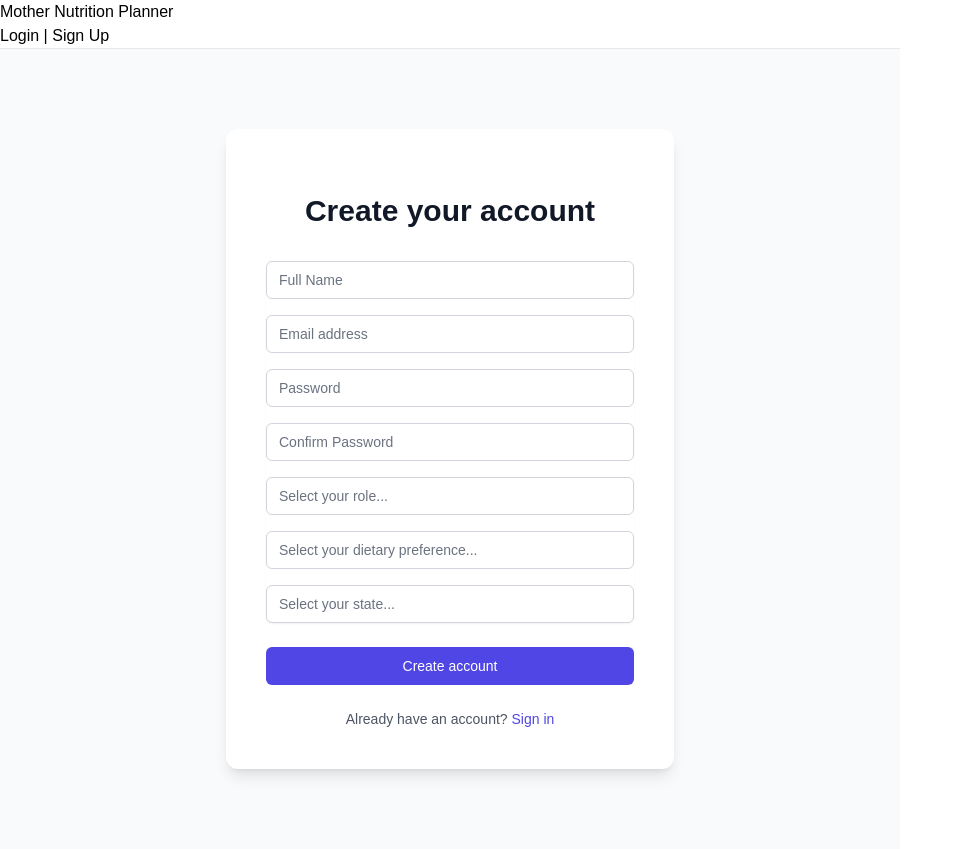
After one commit to BhavyaV05/mothers_nutrition, a Flask app: page /signup in a window 1280 px wide. The commit adds this page. Shown: the whole page, without its empty margins (0-963 px from the left). Run offline with Flask 3, Linux system fonts and the light colour scheme; some libraries are stand-ins or nearby versions.

Commit message:
login/signup

```diff
--- a/latest_imp/app.py
+++ b/latest_imp/app.py
@@ -1,8 +1,13 @@
 import os
-from flask import Flask, request, jsonify, render_template, redirect, url_for
+from flask import Flask, request, jsonify, render_template, redirect, url_for, session, flash
 from werkzeug.utils import secure_filename
+from werkzeug.security import generate_password_hash, check_password_hash
 from config import UPLOAD_FOLDER, MAX_CONTENT_LENGTH, SECRET_KEY
-from models import create_meal_doc, update_meal_labels_and_nutrients, get_meal, create_nutrition_plan , plans_col, get_total_intake_for_day , get_active_plan_for_mother_and_date
+from models import (
+    create_meal_doc, update_meal_labels_and_nutrients, get_meal, create_nutrition_plan,
+    plans_col, get_total_intake_for_day, get_active_plan_for_mother_and_date,
+    users_col
+)
 from utils.ocr_dummy import analyze_image_dummy
 from bson.objectid import ObjectId
 from datetime import datetime
@@ -14,10 +19,15 @@ app.config['UPLOAD_FOLDER'] = UPLOAD_FOLDER
 app.config['MAX_CONTENT_LENGTH'] = MAX_CONTENT_LENGTH
 app.config['SECRET_KEY'] = SECRET_KEY
 
-# Simple pages
+# ---------------- BASIC PAGES ----------------
+
 @app.route("/")
 def index():
-    return redirect(url_for('mother_page'))
+    if session.get("role") == "doctor":
+        return redirect(url_for("doctor_page"))
+    elif session.get("role") == "mother":
+        return redirect(url_for("mother_page"))
+    return redirect(url_for("login"))
 
 @app.route("/mother")
 def mother_page():
@@ -27,7 +37,74 @@ def mother_page():
 def doctor_page():
     return render_template("doctor.html")
 
-# API: upload meal (mother)
+# ---------------- AUTH ROUTES ----------------
+
+@app.route("/signup", methods=["GET", "POST"])
+def signup():
+    if request.method == "POST":
+        full_name = request.form.get("full_name")
+        email = request.form.get("email").lower()
+        password = request.form.get("password")
+        confirm_password = request.form.get("confirm_password")
+        role = request.form.get("role")
+
+        if password != confirm_password:
+            flash("Passwords do not match", "danger")
+            return redirect(url_for("signup"))
+
+        existing = users_col.find_one({"email": email})
+        if existing:
+            flash("Email already registered. Please log in.", "danger")
+            return redirect(url_for("login"))
+
+        hashed_pw = generate_password_hash(password)
+        users_col.insert_one({
+            "full_name": full_name,
+            "email": email,
+            "password": hashed_pw,
+            "role": role,
+            "createdAt": datetime.utcnow()
+        })
+
+        flash("Account created successfully! Please log in.", "success")
+        return redirect(url_for("login"))
+
+    return render_template("signup.html")
+
+
+@app.route("/login", methods=["GET", "POST"])
+def login():
+    if request.method == "POST":
+        email = request.form.get("email").lower()
+        password = request.form.get("password")
+
+        user = users_col.find_one({"email": email})
+        if not user or not check_password_hash(user["password"], password):
+            flash("Invalid email or password", "danger")
+            return redirect(url_for("login"))
+
+        session["user_id"] = str(user["_id"])
+        session["full_name"] = user["full_name"]
+        session["role"] = user["role"]
+
+        flash("Login successful!", "success")
+
+        if user["role"] == "mother":
+            return redirect(url_for("mother_page"))
+        else:
+            return redirect(url_for("doctor_page"))
+
+    return render_template("login.html")
+
+
+@app.route("/logout")
+def logout():
+    session.clear()
+    flash("You have been logged out.", "success")
+    return redirect(url_for("login"))
+
+# ---------------- API ROUTES ----------------
+
 @app.route("/api/meals/upload", methods=["POST"])
 def upload_meal():
     mother_id = request.form.get("motherId")
@@ -46,19 +123,15 @@ def upload_meal():
     save_path = os.path.join(app.config['UPLOAD_FOLDER'], filename)
     img.save(save_path)
 
-    # Create meal record
     meal_id, _ = create_meal_doc(mother_id, meal_type, meal_date, save_path)
 
-    # Run dummy OCR
     ocr_result = analyze_image_dummy(save_path)
     nutrients = ocr_result.get("nutrients", {})
 
-    # Update the meal document
     updated = update_meal_labels_and_nutrients(meal_id, ocr_result.get("labels"), nutrients)
     updated['_id'] = str(updated['_id'])
 
-    # --- Compare with doctor's plan ---
-    from models import get_active_plan_for_mother_and_date, create_alert
+    from models import create_alert
     from utils.nutrition_check import compare_nutrients
 
     plan = get_active_plan_for_mother_and_date(mother_id, meal_date)
@@ -78,9 +151,10 @@ def upload_meal():
             alert_info = {"alert_created": False}
     else:
         alert_info = {"alert_created": False, "reason": "no plan for meal type"}
+
     total_intake = get_total_intake_for_day(mother_id, meal_date)
 
-# Calculate total daily goal (sum of required_nutrients across all meal types)
+    # Daily goal
     if plan and plan.get("required_nutrients"):
         daily_goal = {}
         for meal_type_data in plan["required_nutrients"].values():
@@ -89,108 +163,21 @@ def upload_meal():
     else:
         daily_goal = {}
 
-# Compute remaining nutrients
     remaining = {}
     for k, goal in daily_goal.items():
         taken = total_intake.get(k, 0)
         remaining[k] = round(max(goal - taken, 0), 2)
+
     return jsonify({
-    "meal": updated,
-    "ocr_result": ocr_result,
-    "meal_check": alert_info,
-    "daily_summary": {
-        "goal": daily_goal,
-        "taken_so_far": total_intake,
-        "remaining": remaining
-    }
-}), 201
-
-
-
-
-@app.route("/api/meals/<meal_id>", methods=["GET"])
-def get_meal_api(meal_id):
-    try:
-        meal = get_meal(meal_id)
-    except Exception:
-        return jsonify({"error": "invalid id"}), 400
-    if not meal:
-        return jsonify({"error": "not found"}), 404
-    meal['_id'] = str(meal['_id'])
-    return jsonify(meal)
-
-# API: doctor creates nutrition plan
-@app.route("/api/nutrition-plans", methods=["POST"])
-def create_plan_api():
-    data = request.get_json() or {}
-    mother_id = data.get("motherId")
-    title = data.get("title", "Daily Nutrition Plan")
-    required_nutrients = data.get("required_nutrients", {})  # new field
-
-    if not mother_id or not required_nutrients:
-        return jsonify({"error": "motherId and required_nutrients are required"}), 400
-
-    plan_doc = {
-        "motherId": mother_id,
-        "title": title,
-        "required_nutrients": required_nutrients,
-        "status": "active",
-        "createdAt": datetime.utcnow()
-    }
-
-    res = plans_col.insert_one(plan_doc)
-    plan_doc["_id"] = str(res.inserted_id)
-    return jsonify({"plan": plan_doc}), 201
-
-
-@app.route("/api/meals/mother/<mother_id>", methods=["GET"])
-def get_meals_for_mother(mother_id):
-    from models import meals_col
-    meals = list(meals_col.find({"motherId": mother_id}).sort("mealDate", -1))
-    for m in meals:
-        m["_id"] = str(m["_id"])
-    return jsonify(meals)
-
-@app.route("/api/alerts/<mother_id>", methods=["GET"])
-def get_alerts_for_mother(mother_id):
-    from models import get_active_alerts
-    alerts = get_active_alerts(mother_id)
-    return jsonify(alerts)
-# API: Remaining nutrients for the day
-@app.route("/api/nutrients/remaining/<mother_id>", methods=["GET"])
-def get_remaining_nutrients(mother_id):
-
-    print("isi")
-    today = datetime.now().strftime("%Y-%m-%d")
-
-    # 1️⃣ Get active plan for the mother
-    plan = get_active_plan_for_mother_and_date(mother_id, today)
-    print(plan)
-    if not plan or not plan.get("required_nutrients"):
-        return jsonify({"error": "No active plan found for today"}), 404
-
-    # 2️⃣ Calculate total daily goal (sum of all meals)
-    daily_goal = {}
-    for meal_type_data in plan["required_nutrients"].values():
-        for k, v in meal_type_data.items():
-            daily_goal[k] = daily_goal.get(k, 0) + v
-    print(daily_goal)
-    # 3️⃣ Get total intake for the day
-    total_intake = get_total_intake_for_day(mother_id, today)
-
-    # 4️⃣ Compute remaining
-    remaining = {}
-    for k, goal in daily_goal.items():
-        taken = total_intake.get(k, 0)
-        remaining[k] = round(max(goal - taken, 0), 2)
-    print(remaining)
-    print("haha")
-    return jsonify({
-        "date": today,
-        "required": daily_goal,
-        "consumed": total_intake,
-        "remaining": remaining
-    })
+        "meal": updated,
+        "ocr_result": ocr_result,
+        "meal_check": alert_info,
+        "daily_summary": {
+            "goal": daily_goal,
+            "taken_so_far": total_intake,
+            "remaining": remaining
+        }
+    }), 201
 
 
 if __name__ == "__main__":
--- a/latest_imp/requirements.txt
+++ b/latest_imp/requirements.txt
@@ -1,4 +1,6 @@
-Flask==2.3.4
+Flask==2.3.2
 pymongo==4.4.0
 python-dotenv==1.0.0
 werkzeug==3.0.0
+Flask-Login==0.6.3
+Flask-WTF
--- a/latest_imp/templates/base.html
+++ b/latest_imp/templates/base.html
@@ -11,14 +11,38 @@
       input, textarea, select { width:100%; padding:8px; margin-top:4px; }
       pre { background:#f7f7f7; padding:12px; border-radius:6px; overflow:auto; }
     </style>
+    <script src="https://cdn.tailwindcss.com"></script>
   </head>
   <body>
-    <h1>Mother Nutrition Planner </h1>
+    <h1>Mother Nutrition Planner</h1>
     <nav>
-      <a href="/mother">Mother page</a> |
-      <a href="/doctor">Doctor page</a>
+      {% if session.get('user_id') %}
+        {% if session.get('role') == 'mother' %}
+          <a href="{{ url_for('mother_page') }}">My Dashboard</a> |
+        {% elif session.get('role') == 'doctor' %}
+          <a href="{{ url_for('doctor_page') }}">Doctor Dashboard</a> |
+        {% endif %}
+        <span>Welcome, {{ session.get('full_name') }}!</span>
+        <a href="{{ url_for('logout') }}" style="margin-left: 10px;">Logout</a>
+      {% else %}
+        <a href="{{ url_for('login') }}">Login</a> |
+        <a href="{{ url_for('signup') }}">Sign Up</a>
+      {% endif %}
     </nav>
     <hr/>
+
+    {% with messages = get_flashed_messages(with_categories=true) %}
+      {% if messages %}
+        {% for category, message in messages %}
+          <div class="card" style="background-color:{% if category == 'danger' %}#f8d7da{% else %}#d4edda{% endif %};
+          color:{% if category == 'danger' %}#721c24{% else %}#155724{% endif %};
+          border:0;">
+            {{ message }}
+          </div>
+        {% endfor %}
+      {% endif %}
+    {% endwith %}
+
     {% block content %}{% endblock %}
   </body>
 </html>
--- /dev/null
+++ b/latest_imp/templates/signup.html
@@ -0,0 +1,154 @@
+{% extends "base.html" %}
+
+{% block title %}Sign Up - Mother's Nutrition{% endblock %}
+
+{% block content %}
+<div class="flex items-center justify-center min-h-screen bg-gray-50 px-4 sm:px-6 lg:px-8">
+  <div class="max-w-md w-full space-y-8 bg-white p-10 rounded-xl shadow-lg">
+    <div>
+      <h2 class="mt-6 text-center text-3xl font-extrabold text-gray-900">
+        Create your account
+      </h2>
+    </div>
+
+    <!-- Flash messages -->
+    {% with messages = get_flashed_messages(with_categories=true) %}
+      {% if messages %}
+        {% for category, message in messages %}
+          <div class="{% if category == 'danger' %}bg-red-100 border-red-400 text-red-700{% else %}bg-green-100 border-green-400 text-green-700{% endif %} border px-4 py-3 rounded relative" role="alert">
+            <span class="block sm:inline">{{ message }}</span>
+          </div>
+        {% endfor %}
+      {% endif %}
+    {% endwith %}
+
+    <!-- Signup Form -->
+    <form class="mt-8 space-y-6" action="{{ url_for('signup') }}" method="POST">
+      {% if csrf_token is defined %}
+        <input type="hidden" name="csrf_token" value="{{ csrf_token() }}"/>
+      {% endif %}
+
+      <div class="rounded-md shadow-sm space-y-4">
+        <!-- Full Name -->
+        <div>
+          <label for="full-name" class="sr-only">Full Name</label>
+          <input id="full-name" name="full_name" type="text" autocomplete="name" required
+            class="appearance-none relative block w-full px-3 py-2 border border-gray-300 placeholder-gray-500 text-gray-900 rounded-md focus:outline-none focus:ring-indigo-500 focus:border-indigo-500 sm:text-sm"
+            placeholder="Full Name">
+        </div>
+
+        <!-- Email -->
+        <div>
+          <label for="email-address" class="sr-only">Email address</label>
+          <input id="email-address" name="email" type="email" autocomplete="email" required
+            class="appearance-none relative block w-full px-3 py-2 border border-gray-300 placeholder-gray-500 text-gray-900 rounded-md focus:outline-none focus:ring-indigo-500 focus:border-indigo-500 sm:text-sm"
+            placeholder="Email address">
+        </div>
+
+        <!-- Password -->
+        <div>
+          <label for="password" class="sr-only">Password</label>
+          <input id="password" name="password" type="password" autocomplete="new-password" required
+            class="appearance-none relative block w-full px-3 py-2 border border-gray-300 placeholder-gray-500 text-gray-900 rounded-md focus:outline-none focus:ring-indigo-500 focus:border-indigo-500 sm:text-sm"
+            placeholder="Password">
+        </div>
+
+        <!-- Confirm Password -->
+        <div>
+          <label for="confirm-password" class="sr-only">Confirm Password</label>
+          <input id="confirm-password" name="confirm_password" type="password" autocomplete="new-password" required
+            class="appearance-none relative block w-full px-3 py-2 border border-gray-300 placeholder-gray-500 text-gray-900 rounded-md focus:outline-none focus:ring-indigo-500 focus:border-indigo-500 sm:text-sm"
+            placeholder="Confirm Password">
+        </div>
+
+        <!-- Role -->
+        <div>
+          <label for="role" class="sr-only">I am a:</label>
+          <select id="role" name="role" required
+            class="appearance-none relative block w-full px-3 py-2 border border-gray-300 bg-white text-gray-500 rounded-md focus:outline-none focus:ring-indigo-500 focus:border-indigo-500 sm:text-sm">
+            <option value="" disabled selected>Select your role...</option>
+            <option value="mother">Mother</option>
+            <option value="doctor">Doctor</option>
+          </select>
+        </div>
+
+        <!-- Dietary Preference -->
+        <div>
+          <label for="diet" class="sr-only">Dietary Preference</label>
+          <select id="diet" name="diet" required
+            class="appearance-none relative block w-full px-3 py-2 border border-gray-300 bg-white text-gray-500 rounded-md focus:outline-none focus:ring-indigo-500 focus:border-indigo-500 sm:text-sm">
+            <option value="" disabled selected>Select your dietary preference...</option>
+            <option value="vegetarian">Vegetarian</option>
+            <option value="non-vegetarian">Non-Vegetarian</option>
+            <option value="eggetarian">Eggetarian</option>
+          </select>
+        </div>
+
+        <!-- State (India) -->
+        <div>
+          <label for="state" class="sr-only">State</label>
+          <select id="state" name="state" required
+            class="appearance-none relative block w-full px-3 py-2 border border-gray-300 bg-white text-gray-500 rounded-md focus:outline-none focus:ring-indigo-500 focus:border-indigo-500 sm:text-sm">
+            <option value="" disabled selected>Select your state...</option>
+            <option value="Andhra Pradesh">Andhra Pradesh</option>
+            <option value="Arunachal Pradesh">Arunachal Pradesh</option>
+            <option value="Assam">Assam</option>
+            <option value="Bihar">Bihar</option>
+            <option value="Chhattisgarh">Chhattisgarh</option>
+            <option value="Goa">Goa</option>
+            <option value="Gujarat">Gujarat</option>
+            <option value="Haryana">Haryana</option>
+            <option value="Himachal Pradesh">Himachal Pradesh</option>
+            <option value="Jharkhand">Jharkhand</option>
+            <option value="Karnataka">Karnataka</option>
+            <option value="Kerala">Kerala</option>
+            <option value="Madhya Pradesh">Madhya Pradesh</option>
+            <option value="Maharashtra">Maharashtra</option>
+            <option value="Manipur">Manipur</option>
+            <option value="Meghalaya">Meghalaya</option>
+            <option value="Mizoram">Mizoram</option>
+            <option value="Nagaland">Nagaland</option>
+            <option value="Odisha">Odisha</option>
+            <option value="Punjab">Punjab</option>
+            <option value="Rajasthan">Rajasthan</option>
+            <option value="Sikkim">Sikkim</option>
+            <option value="Tamil Nadu">Tamil Nadu</option>
+            <option value="Telangana">Telangana</option>
+            <option value="Tripura">Tripura</option>
+            <option value="Uttar Pradesh">Uttar Pradesh</option>
+            <option value="Uttarakhand">Uttarakhand</option>
+            <option value="West Bengal">West Bengal</option>
+            <option value="Andaman and Nicobar Islands">Andaman and Nicobar Islands</option>
+            <option value="Chandigarh">Chandigarh</option>
+            <option value="Dadra and Nagar Haveli and Daman and Diu">Dadra and Nagar Haveli and Daman and Diu</option>
+            <option value="Delhi">Delhi</option>
+            <option value="Jammu and Kashmir">Jammu and Kashmir</option>
+            <option value="Ladakh">Ladakh</option>
+            <option value="Lakshadweep">Lakshadweep</option>
+            <option value="Puducherry">Puducherry</option>
+          </select>
+        </div>
+      </div>
+
+      <!-- Submit Button -->
+      <div>
+        <button type="submit"
+          class="group relative w-full flex justify-center py-2 px-4 border border-transparent text-sm font-medium rounded-md text-white bg-indigo-600 hover:bg-indigo-700 focus:outline-none focus:ring-2 focus:ring-offset-2 focus:ring-indigo-500">
+          Create account
+        </button>
+      </div>
+
+      <div class="text-sm text-center">
+        <p class="text-gray-600">
+          Already have an account?
+          <a href="{{ url_for('login') }}" class="font-medium text-indigo-600 hover:text-indigo-500">
+            Sign in
+          </a>
+        </p>
+      </div>
+    </form>
+  </div>
+</div>
+
+
+{% endblock %}
```
Also changed, not shown: latest_imp/models.py (+23 -6 lines), latest_imp/templates/login.html (added, +75 -0 lines).
